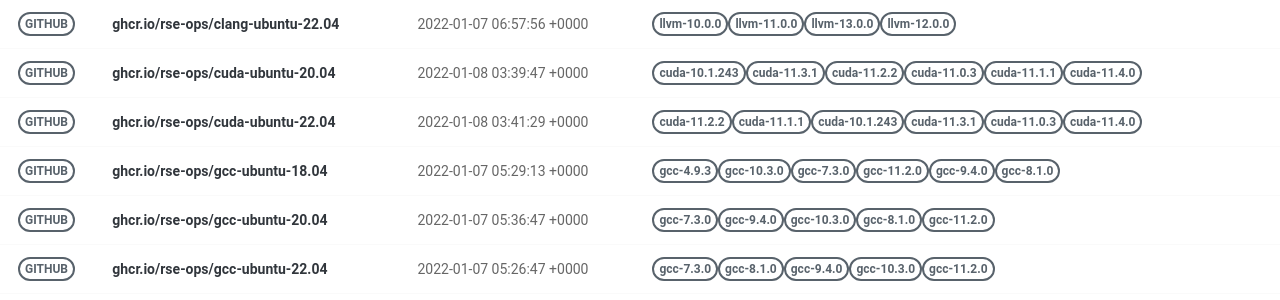
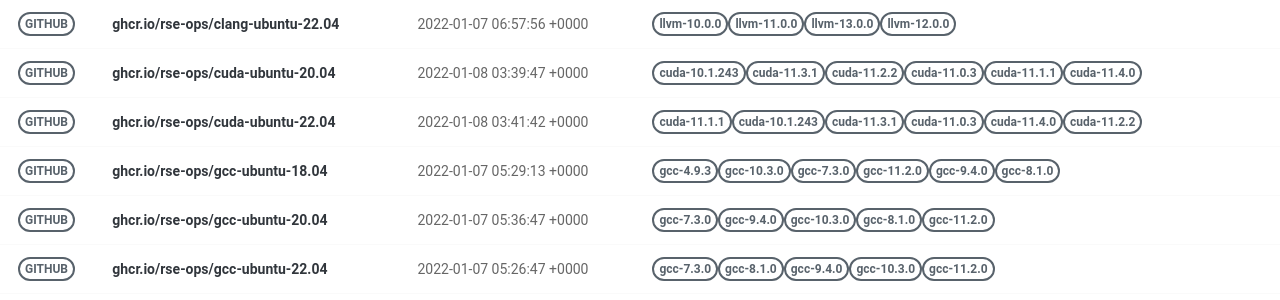
Before and after one commit to rse-ops/docker-images, a Jekyll site: the page built from pages/index.md, in a window 1280 px wide. Shown: the part 228-528 px from the top of the page. Built offline with Jekyll 4.4.1, drawn with Linux system fonts in a browser that asks for light colours; nearby versions of some CDN libraries.

Commit message:
Automated push to update library 2022-01-08

```diff
--- a/_library/ghcr.io-rse-ops-cuda-ubuntu-22.04.md
+++ b/_library/ghcr.io-rse-ops-cuda-ubuntu-22.04.md
@@ -1,14 +1,11 @@
 ---
 layout: container
 name: ghcr.io/rse-ops/cuda-ubuntu-22.04
-updated_at: 2022-01-08 03:41:29.094831
+updated_at: 2022-01-08 03:41:42.185115
 
 
 container_url: https://github.com/orgs/rse-ops/packages/container/package/cuda-ubuntu-22.04
 versions:
- - tag: cuda-11.2.2
-   dockerfile: https://github.com/rse-ops/docker-images/blob/main/ubuntu/cuda/Dockerfile
-   manifest: https://crane.ggcr.dev/manifest/ghcr.io/rse-ops/cuda-ubuntu-22.04:cuda-11.2.2
  - tag: cuda-11.1.1
    dockerfile: https://github.com/rse-ops/docker-images/blob/main/ubuntu/cuda/Dockerfile
    manifest: https://crane.ggcr.dev/manifest/ghcr.io/rse-ops/cuda-ubuntu-22.04:cuda-11.1.1
```
Also changed, not shown: other parts of _library/ghcr.io-rse-ops-cuda-ubuntu-22.04.md (+3 -0 lines).
